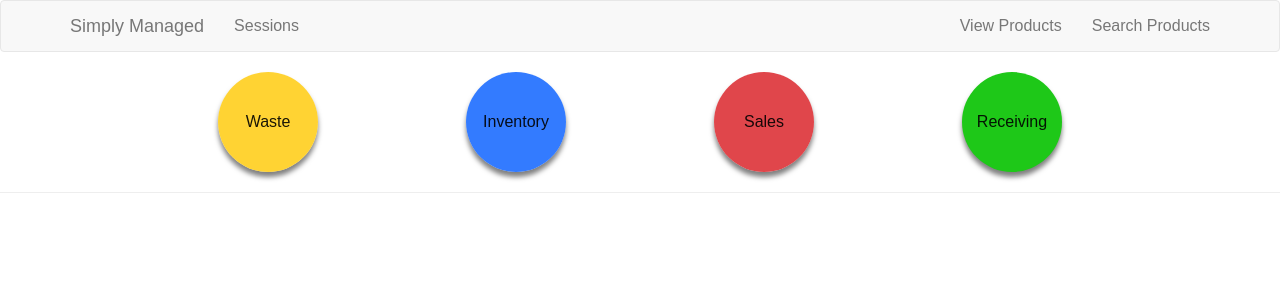
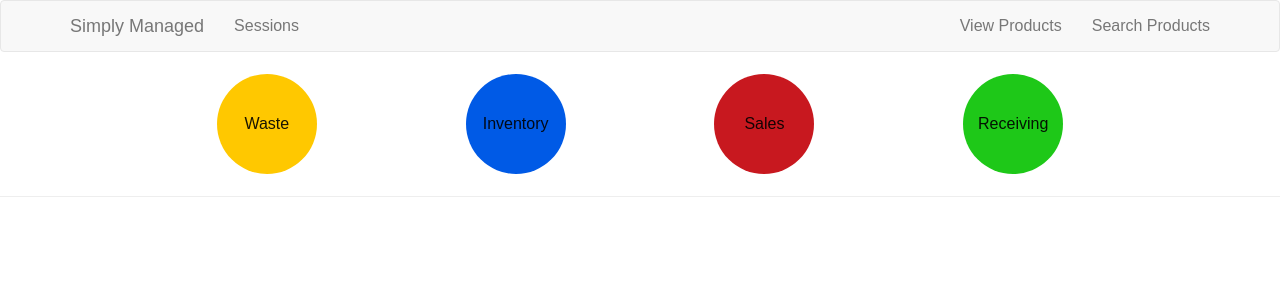
Before and after one commit to lukeschuyler/web-inventory, a React (Create React App) app: page /sessions in a window 1280 px wide. Shown: the top 300 px of the page. Built offline with nearby package versions, Linux system fonts and the light colour scheme; no server answers; a web font is replaced by a local one.

Commit message:
added styling to card images

```diff
--- a/src/Inventory.js
+++ b/src/Inventory.js
@@ -40,8 +40,6 @@ class Inventory extends Component {
     <div>
       <Route exact path={this.props.match.url} render={(props) => (
       <div className="container">
-        <h1>Inventory Sessions</h1>
-        <hr />
         <BootstrapTable className="table" exportCSV data={invSessions} striped={ true } hover={ true } >
             <TableHeaderColumn dataSort={true} width="100" isKey dataField='id'>Session ID</TableHeaderColumn>
             <TableHeaderColumn dataSort={true} dataFormat={ this.dateFormatter } filter={ { type: 'RegexFilter' } } dataField='date'>Session Date</TableHeaderColumn>
--- a/src/Receiving.js
+++ b/src/Receiving.js
@@ -41,8 +41,6 @@ colFormatter(cell, row) {
     <div>
       <Route exact path={this.props.match.url} render={(props) => (
       <div className="container">
-        <h1>Receiving Sessions</h1>
-        <hr />
         <BootstrapTable className="table" exportCSV data={recSessions} striped={ true } hover={ true } multiColumnSearch={ true }>
             <TableHeaderColumn dataSort={true} width="100" isKey dataField='id'>Session ID</TableHeaderColumn>
             <TableHeaderColumn dataSort={true} dataFormat={ this.dateFormatter } filter={ { type: 'RegexFilter' } }  dataField='date'>Session Date</TableHeaderColumn>
--- a/src/Sales.js
+++ b/src/Sales.js
@@ -42,8 +42,6 @@ colFormatter(cell, row) {
     <div>
       <Route exact path={this.props.match.url} render={(props) => (
       <div className="container">
-        <h1>Sales</h1>
-        <hr />
         <BootstrapTable className="table" exportCSV data={salesSessions} striped={ true } hover={ true } multiColumnSearch={ true }>
             <TableHeaderColumn dataSort={true} width="100" isKey dataField='id'>Session ID</TableHeaderColumn>
             <TableHeaderColumn dataSort={true} dataFormat={ this.dateFormatter } filter={ { type: 'RegexFilter' } } dataField='date'>Session Date</TableHeaderColumn>
--- a/src/Waste.js
+++ b/src/Waste.js
@@ -44,8 +44,6 @@ class Waste extends Component {
       <div>
         <Route exact path={this.props.match.url} render={(props) => (
           <div className="container">
-            <h1>Waste Sessions</h1>
-            <hr />
             <BootstrapTable className="table" exportCSV data={wasteSessions} striped={ true } hover={ true } >
                 <TableHeaderColumn dataSort={true} width="100" isKey dataField='id'>Session ID</TableHeaderColumn>
                 <TableHeaderColumn dataFormat={ this.dateFormatter } dataSort={true} filter={ { type: 'RegexFilter' } } dataField='date'>Session Date</TableHeaderColumn>
--- a/src/index.css
+++ b/src/index.css
@@ -9,18 +9,6 @@ body {
 
 .app-nav {
    /*background-color: rgb(253, 227, 167); */
-}
-
-
-.product-image {
-  width: 100px;
-  height: auto;
-}
-
-.product-image-search {
-  width: auto;
-  height: 100px;
-  max-width: 100px;
 }
 
 .home-container {
@@ -40,8 +28,26 @@ body {
   /*text-shadow: -320px 0px 5px rgba(0,0,0, .6);*/
 }
 
+.product-image {
+  width: auto;
+  height: 100px;
+}
+
+.product-image-search {
+  width: auto;
+  height: 100px;
+  max-width: 100px;
+}
+
+.product-image-container {
+  height: 120px;
+  width: 120px;
+  display: flex;
+  align-items: center;
+}
+
 .product-image-container-search {
-  height: 80px;
+  height: 120px;
   width: 120px;
   display: flex;
   align-items: center;
@@ -85,12 +91,6 @@ body {
   padding: 2%;
 }
 
-.product-image-container {
-  height: 100px;
-  display: flex;
-  align-items: center;
-}
-
 .edit-p-input {
   margin: 2%;
 }
@@ -113,15 +113,15 @@ textarea {
 }
 
 .waste-nav-item {
-  background-color: rgba(255,200,0,.8)
+  background-color: rgba(255,200,0,1)
 }
 
 .inv-nav-item {
-  background-color: rgba(0,90,255,.8)
+  background-color: rgba(0,90,230,1)
 }
 
 .sales-nav-item {
-  background-color: rgba(217,24,31,.8)
+  background-color: rgba(200,24,31,1)
 }
 
 .rec-nav-item {
@@ -151,6 +151,7 @@ textarea {
     padding: 0;
 }
 */
+
 .darken {
     display: block;
     -webkit-transition: all 0.2s linear;
@@ -161,8 +162,12 @@ textarea {
     border-radius: 100%;
 }
 
+.dark {
+  padding: 2px;
+}
+
 .dark:hover {
-  background-color: black;
+  background-color: rgba(0,0,0, .7);
   border-radius: 100%;
 }
 
@@ -194,7 +199,6 @@ textarea {
   align-items: center !important;
   justify-content: center !important;
   color: rgba(0,0,0, .9);
-  box-shadow: 0px 5px 5px rgba(0,0,0, .5);
 }
 
 .amazon-search {
```
